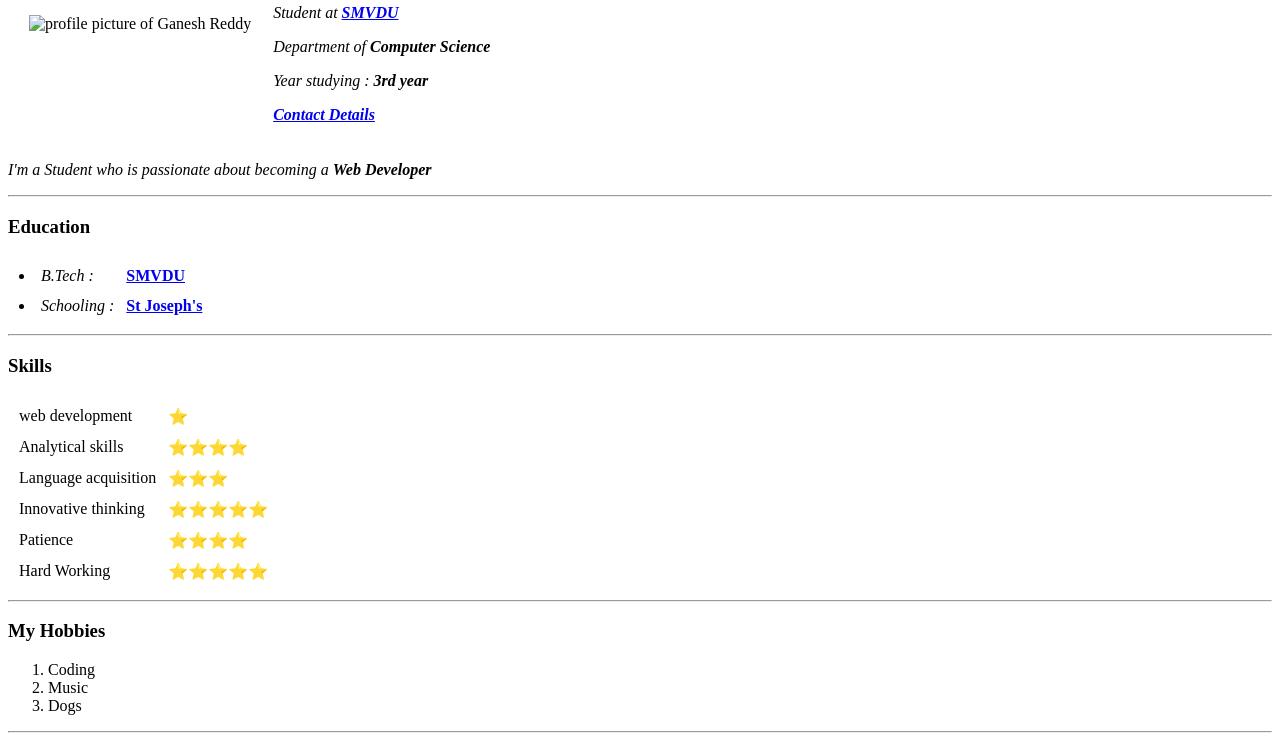
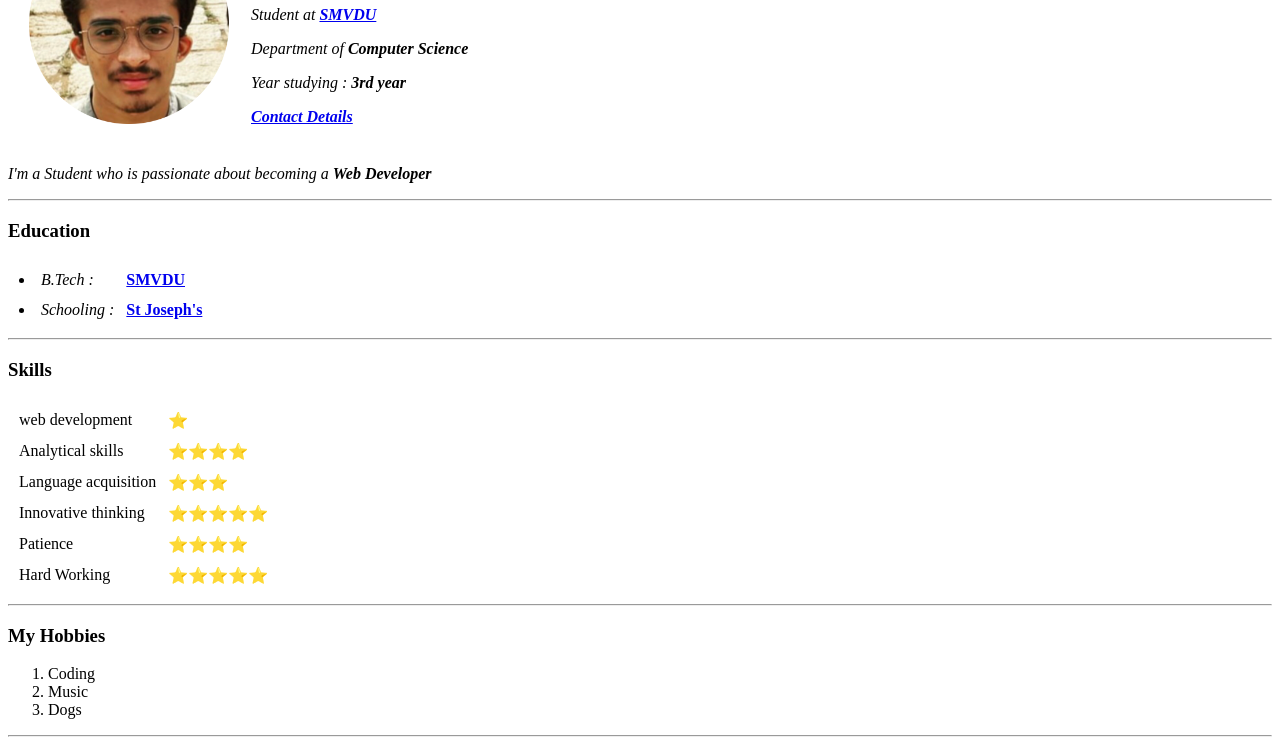
Before and after one commit to MGaneshReddy/personalwebsite, a plain HTML site: page index.html in a window 1280 px wide. Shown: the part 105-850 px from the top of the page. Drawn offline with Linux system fonts and the light colour scheme.

Commit message:
Update index.html

```diff
--- a/index.html
+++ b/index.html
@@ -9,7 +9,7 @@
 <body>
   <table cellspacing=20>
     <tr>
-      <td><img src="images/pp.png" alt="profile picture of Ganesh Reddy" width="200" height="200"></td>
+      <td><img src="pp.png" alt="profile picture of Ganesh Reddy" width="200" height="200"></td>
       <td>
         <h1>Ganesh Reddy M</h1>
         <p><em>Student at <strong><a href="https://www.smvdu.ac.in/">SMVDU</a></strong></em></p>
```
